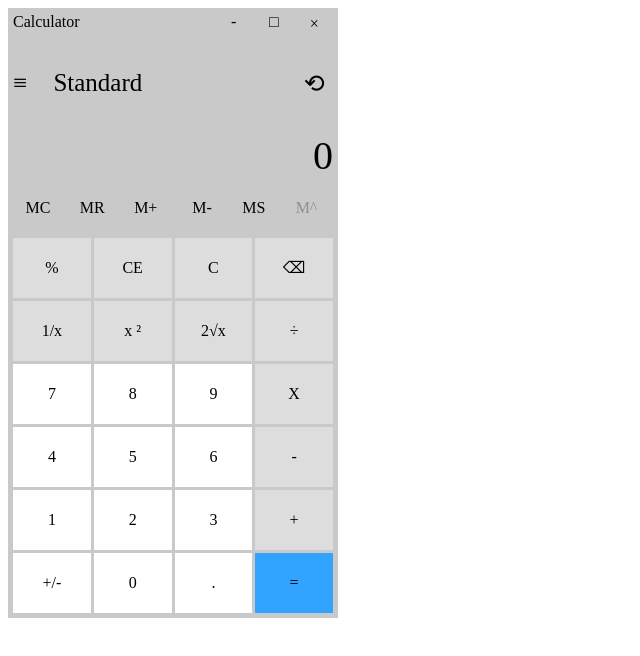
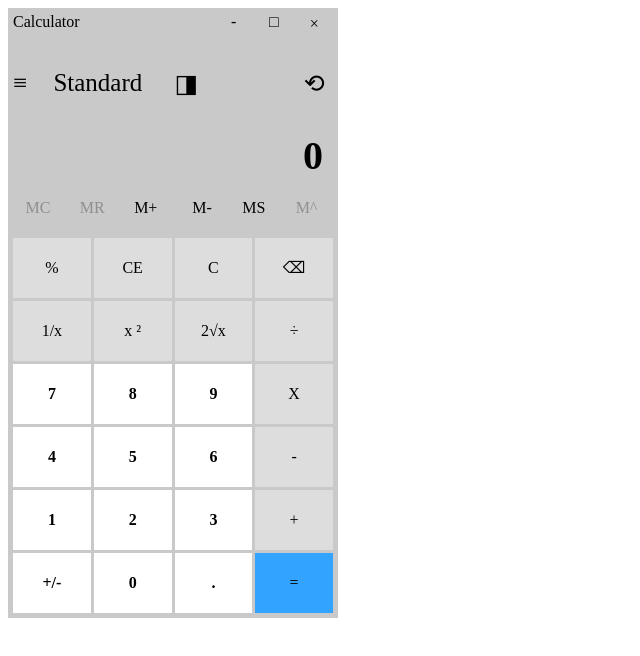
Before and after one commit to condurachi13/razvan-frontend, a plain HTML site: page tema-css-grid/calculator/index.html in a window 1280 px wide. Shown: the whole page, without its empty margins (0-640 px from the left). Drawn offline with Linux system fonts and the light colour scheme.

Commit message:
calculator standard este gata

```diff
--- a/tema-css-grid/calculator/index.html
+++ b/tema-css-grid/calculator/index.html
@@ -13,8 +13,9 @@
         <div class="minclose x-bar">&#215;</div>
         <div class="tab menu">&#8801;</div>
         <div class="tab standard">Standard</div>
+        <div class="scientific">&#9704;</div>
         <div class="circle">&#10226;</div>
-        <div class="equal">0</div>
+        <div class="bold equal">0</div>
         <div class="tab mc">MC</div>
         <div class="tab mr">MR</div>
         <div class="tab mplus">M+</div>
@@ -29,24 +30,23 @@
         <div class="gri xpatrat">x &#x00B2;</div>
         <div class="gri doipex">2&#8730;x</div>
         <div class="gri divide">&#247;</div>
-        <div class="alb sapte">7</div>
-        <div class="alb opt">8</div>
-        <div class="alb noua">9</div>
+        <div class="bold alb sapte">7</div>
+        <div class="bold alb opt">8</div>
+        <div class="bold alb noua">9</div>
         <div class="gri ori">X</div>
-        <div class="alb patru">4</div>
-        <div class="alb cinci">5</div>
-        <div class="alb sase">6</div>
+        <div class="bold alb patru">4</div>
+        <div class="bold alb cinci">5</div>
+        <div class="bold alb sase">6</div>
         <div class="gri minus">-</div>
-        <div class="alb unu">1</div>
-        <div class="alb doi">2</div>
-        <div class="alb trei">3</div>
+        <div class="bold alb unu">1</div>
+        <div class="bold alb doi">2</div>
+        <div class="bold alb trei">3</div>
         <div class="gri plus">+</div>
-        <div class="alb plusminus">+/-</div>
-        <div class="alb zero">0</div>
-        <div class="alb punct">.</div>
+        <div class="bold alb plusminus">+/-</div>
+        <div class="bold alb zero">0</div>
+        <div class="bold alb punct">.</div>
         <div class="albastru egal">=</div>
         <div class="empty"></div>
-
     </div>
 
 </body>
--- a/tema-css-grid/calculator/style.css
+++ b/tema-css-grid/calculator/style.css
@@ -13,6 +13,9 @@ body {
     gap: 3px;
     padding: 5px;
 
+}
+.bold {
+    font-weight: bold;
 }
 .alb {
     background-color: white;
@@ -64,11 +67,17 @@ body {
     font-size: 25px;
 }
 .standard {
-    grid-area: 2 / 2 / 2 / 8;
+    grid-area: 2 / 2 / 2 / 5;
+    align-self: flex-start;
+    font-size: 25px;
+}
+.scientific {
+    grid-area: 2 / 5 / 3 / 6;
     align-self: flex-start;
     font-size: 25px;
 }
 .circle {
+    grid-area: 2 / 8 / 3 / 9;
     justify-self: center;
     align-self: flex-start;
     font-size: 25px;
@@ -78,6 +87,7 @@ body {
     align-self: flex-end;
     font-size: 40px;
     grid-area: 3 / 1 / 3 / 9;
+    padding-right: 10px;
 }
 .egal {
     grid-area: 10 / 7 / 10 / 9;
@@ -186,11 +196,14 @@ body {
     color: rgb(143, 143, 143);
 }
 .mc {
+    grid-area: 4 / 1 / 5 / 2;
     justify-self: flex-end;
+    color: rgb(143, 143, 143);
 }
 .mr {
     grid-area: 4 / 2 / 4 / 4;
     justify-self: center;
+    color: rgb(143, 143, 143);
 }
 .ms {
     grid-area: 4 / 6 / 4 / 8;
```
